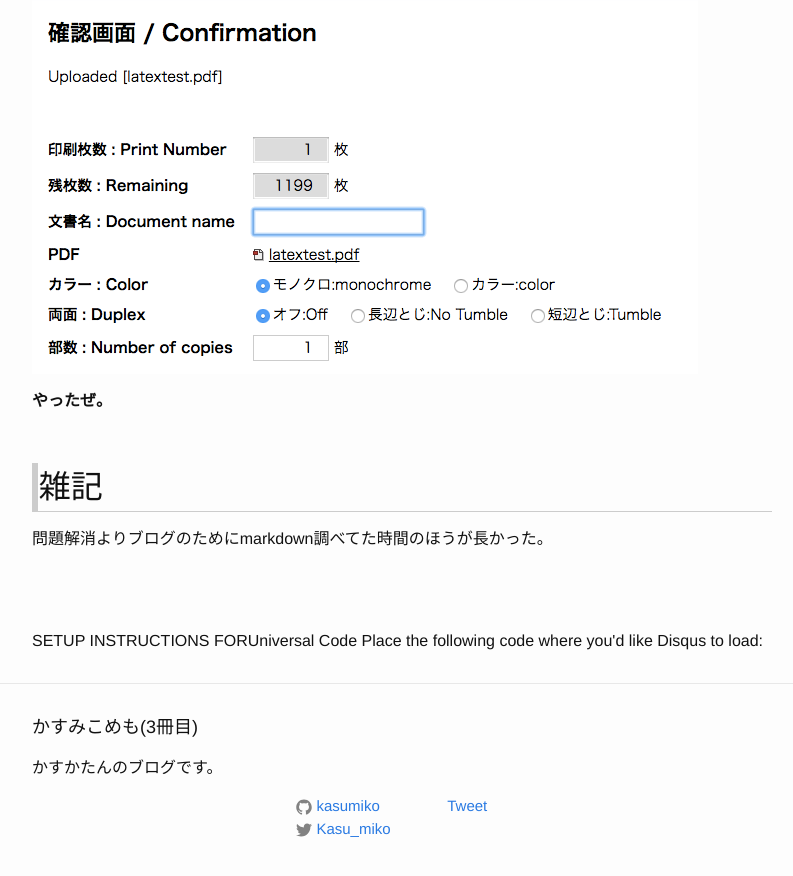
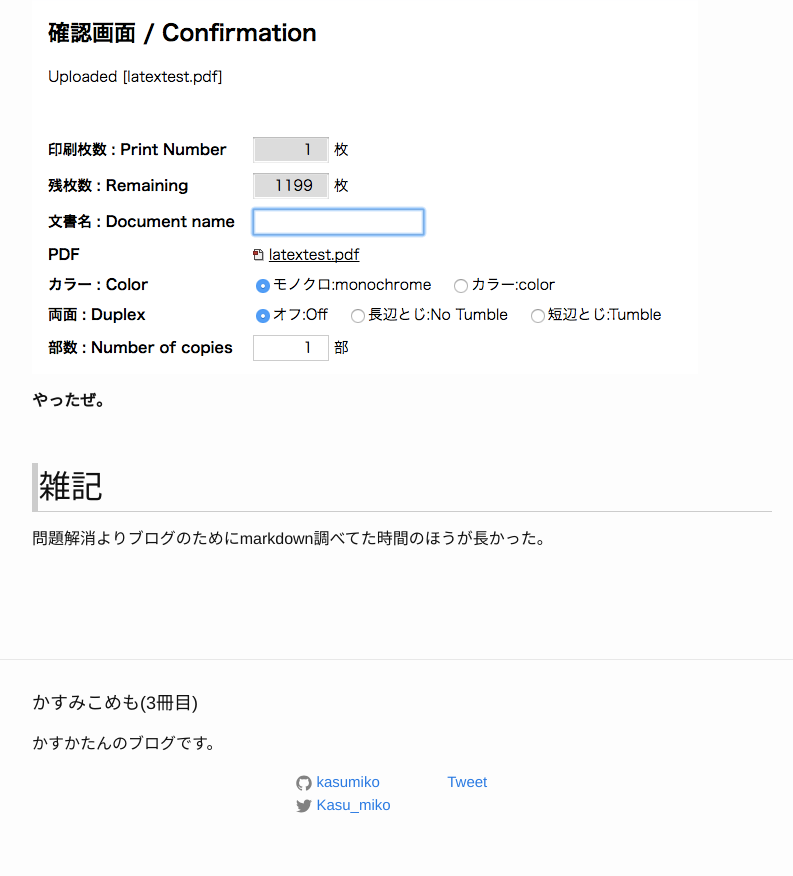
Before and after one commit to kasumiko/kasumiko.github.io, a Jekyll site: the page built from _posts/2016-06-11-print-pdf.md, in a window 1280 px wide and 900 px high, scrolled down 2192 px. Shown: the top 876 px of the window, without its empty margins (238-1031 px from the left). Built offline with Jekyll 4.4.1, drawn with Linux system fonts in a browser that asks for light colours; comment, search, counter and statistics services are not loaded.

Commit message:
remove some sentence

```diff
--- a/_layouts/post.html
+++ b/_layouts/post.html
@@ -12,8 +12,6 @@ layout: default
     {{ content }}
   </div>
 	<br><br>
-SETUP INSTRUCTIONS FORUniversal Code
-Place the following code where you'd like Disqus to load:
 
 <!--コメント-->
 <div id="disqus_thread"></div>
```
